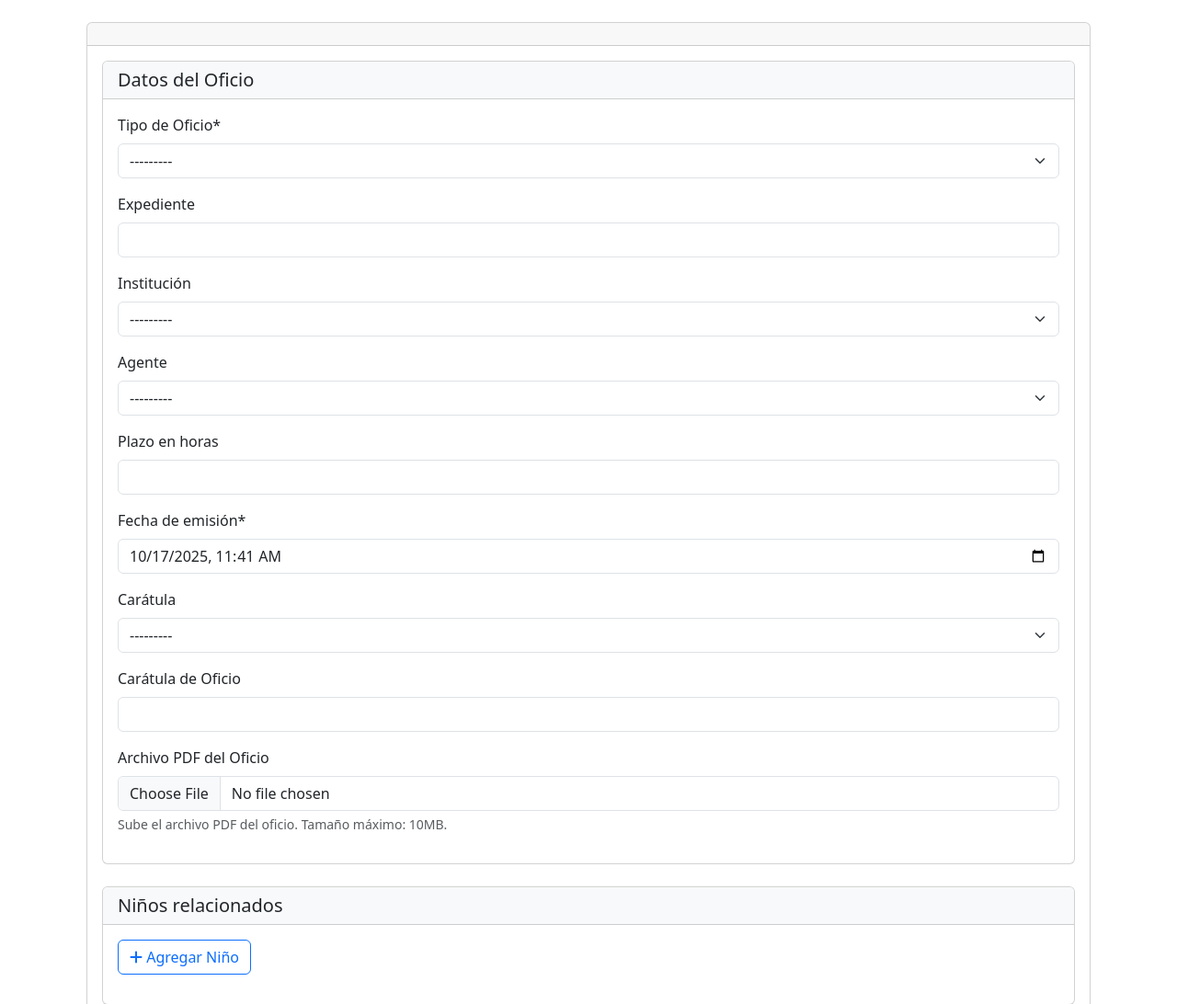
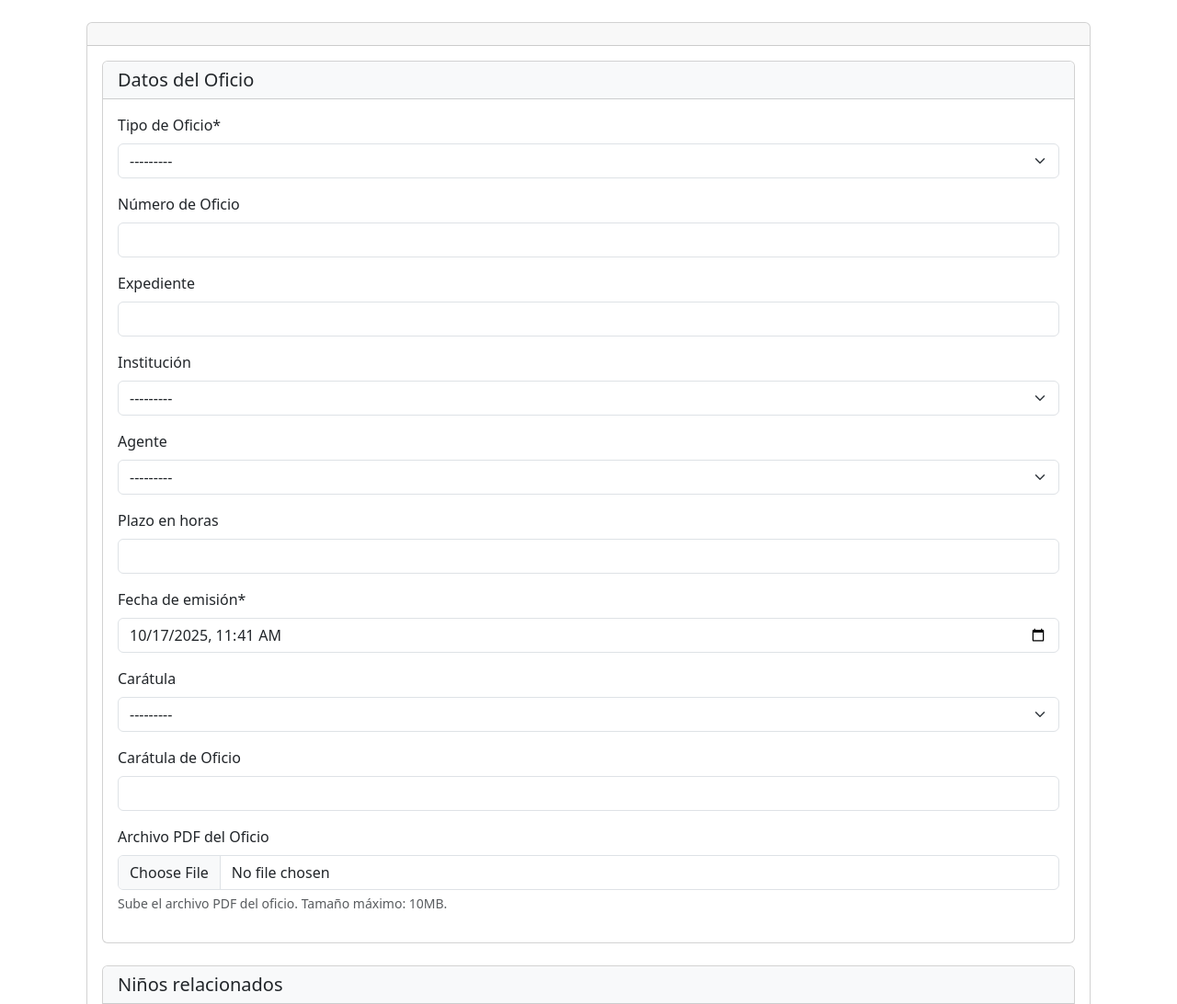
Before and after one commit to orquera10/proyecto_oficios, a Django app: page /oficios/nuevo/ in a window 1280 px wide. Shown: the part 56-1148 px from the top of the page at 92% size. Run offline with Django 5.2, Linux system fonts and the light colour scheme; a user stored in the database is signed in; data comes from the database, SQL or seed files in the repository; data that the repository does not hold is empty; some libraries are stand-ins or nearby versions.

Commit message:
feat: agregando nro_oficio al modelo

```diff
--- a/config/settings.py
+++ b/config/settings.py
@@ -30,7 +30,11 @@ SECRET_KEY = 'django-insecure-!u9pt&-6nhk-r!art411ag*fv-%#%or#pai+w9)od)ekf1#8eq
 # SECURITY WARNING: don't run with debug turned on in production!
 DEBUG = True
 
-ALLOWED_HOSTS = []
+
+ALLOWED_HOSTS = ['*']  # Permite todas las direcciones IP (solo para desarrollo)
+
+# O si prefieres ser más específico, puedes usar:
+# ALLOWED_HOSTS = ['localhost', '127.0.0.1', '192.168.1.16', '192.168.5.96', '192.168.101.18']
 
 CRISPY_ALLOWED_TEMPLATE_PACKS = "bootstrap5"
 CRISPY_TEMPLATE_PACK = "bootstrap5"
--- a/config/urls.py
+++ b/config/urls.py
@@ -13,6 +13,7 @@ urlpatterns = [
     path('oficios/', include(('oficios.urls', 'oficios'), namespace='oficios')),  # Include oficios app URLs with namespace
     path('personas/', include(('personas.urls', 'personas'), namespace='personas')),  # Include personas app URLs with namespace
     # URLs de autenticación
+    path('accounts/login/', auth_views.LoginView.as_view(extra_context={'hide_navbar': True}), name='login'),
     path('accounts/', include('django.contrib.auth.urls')),
 ]
 
--- a/oficios/forms.py
+++ b/oficios/forms.py
@@ -57,12 +57,15 @@ class OficioForm(forms.ModelForm):
     class Meta:
         model = Oficio
         fields = [
-            'tipo', 'expte', 'institucion', 'juzgado',
+            'tipo', 'nro_oficio', 'expte', 'institucion', 'juzgado',
             'plazo_horas', 'fecha_emision', 'caratula',
             'caratula_oficio', 'archivo_pdf'
         ]
         widgets = {
             'fecha_emision': forms.DateTimeInput(attrs={'type': 'datetime-local'}, format='%Y-%m-%dT%H:%M'),
+            'nro_oficio': forms.TextInput(attrs={
+                'class': 'form-control',
+            }),
             'expte': forms.TextInput(attrs={'class': 'form-control'}),
             'plazo_horas': forms.NumberInput(attrs={'class': 'form-control'}),
             'juzgado': forms.Select(attrs={'class': 'form-control'}),
@@ -73,10 +76,11 @@ class OficioForm(forms.ModelForm):
         }
         labels = {
             'juzgado': 'Agente',
-            'archivo_pdf': 'Archivo PDF del Oficio'
+            'archivo_pdf': 'Archivo PDF del Oficio',
+            'nro_oficio': 'Número de Oficio'
         }
         help_texts = {
-            'archivo_pdf': 'Sube el archivo PDF del oficio. Tamaño máximo: 10MB.'
+            'archivo_pdf': 'Sube el archivo PDF del oficio. Tamaño máximo: 10MB.',
         }
 
     def clean_archivo_pdf(self):
--- a/oficios/models.py
+++ b/oficios/models.py
@@ -163,6 +163,13 @@ class Oficio(models.Model):
         max_length=20,
         choices=TIPO_CHOICES,
         verbose_name='Tipo de Oficio'
+    )
+    nro_oficio = models.CharField(
+        max_length=50,
+        verbose_name='Número de Oficio',
+        unique=True,
+        blank=True,
+        null=True
     )
     expte = models.CharField(
         max_length=50,
--- a/oficios/templates/oficios/oficio_detail.html
+++ b/oficios/templates/oficios/oficio_detail.html
@@ -25,6 +25,9 @@
                     <dl class="row">
                         <dt class="col-sm-4">Tipo:</dt>
                         <dd class="col-sm-8">{{ oficio.get_tipo_display }}</dd>
+
+                        <dt class="col-sm-4">Número de Oficio:</dt>
+                        <dd class="col-sm-8">{{ oficio.nro_oficio|default:"-" }}</dd>
 
                         <dt class="col-sm-4">Expediente:</dt>
                         <dd class="col-sm-8">{{ oficio.expte|default:"-" }}</dd>
--- a/templates/base.html
+++ b/templates/base.html
@@ -11,6 +11,7 @@
     {% block extra_css %}{% endblock %}
 </head>
 <body>
+    {% if not hide_navbar %}
     <!-- Navbar -->
     <nav class="navbar navbar-expand-lg navbar-dark bg-primary">
         <div class="container">
@@ -174,6 +175,7 @@
             </div>
         </div>
     </nav>
+    {% endif %}
 
     <!-- Contenido principal -->
     <main class="container py-4">
```
Also changed, not shown: oficios/migrations/0012_oficio_nro_oficio.py (added), 1 other file.
